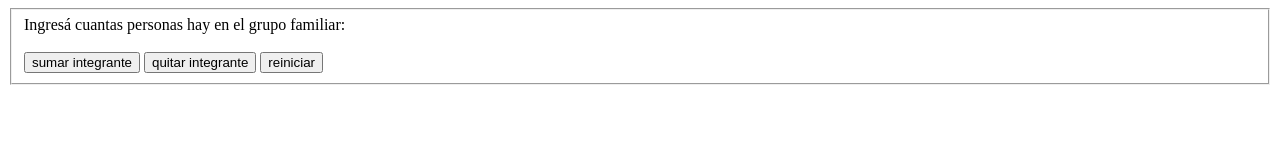
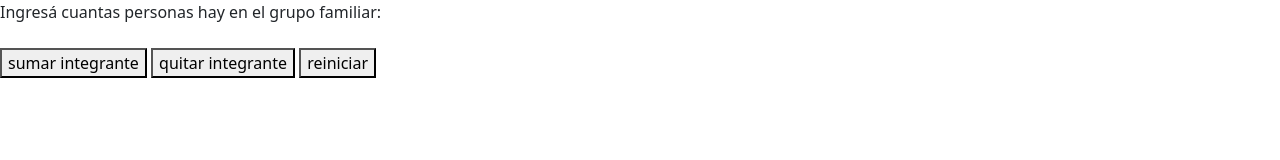
Before and after one commit to Iara-Pou/tarea-clase-10, a website: page clase-6-tarea/ejercicio-2/index.html in a window 1280 px wide. Drawn offline with nearby package versions, Linux system fonts and the light colour scheme.

Commit message:
Suma link al módulo de bootsrap para ejercicio 2

```diff
--- a/clase-6-tarea/ejercicio-1/style.css
+++ b/clase-6-tarea/ejercicio-1/style.css
@@ -1,4 +1,3 @@
-
 body{
     padding: 1% 5%;
 }
@@ -12,6 +11,7 @@ label{
     display: block;
     margin-top: 1.5%;
 }
+
 label:last-of-type{
     margin-bottom: 1.5%;
 }
--- a/clase-6-tarea/ejercicio-2/index.html
+++ b/clase-6-tarea/ejercicio-2/index.html
@@ -6,6 +6,7 @@
     <meta http-equiv="X-UA-Compatible" content="IE=edge">
     <meta name="viewport" content="width=device-width, initial-scale=1.0">
     <title>ejercicio 2</title>
+    <link rel="stylesheet" href="../../node_modules/bootstrap/dist/css/bootstrap.css">
     <link rel="stylesheet" href="./styles.css">
 </head>
 
```
